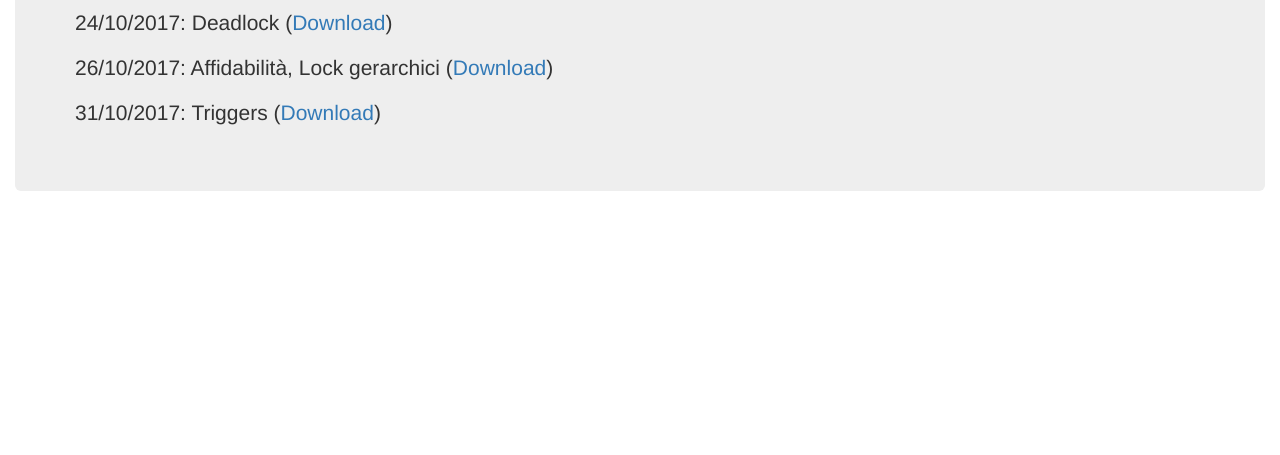
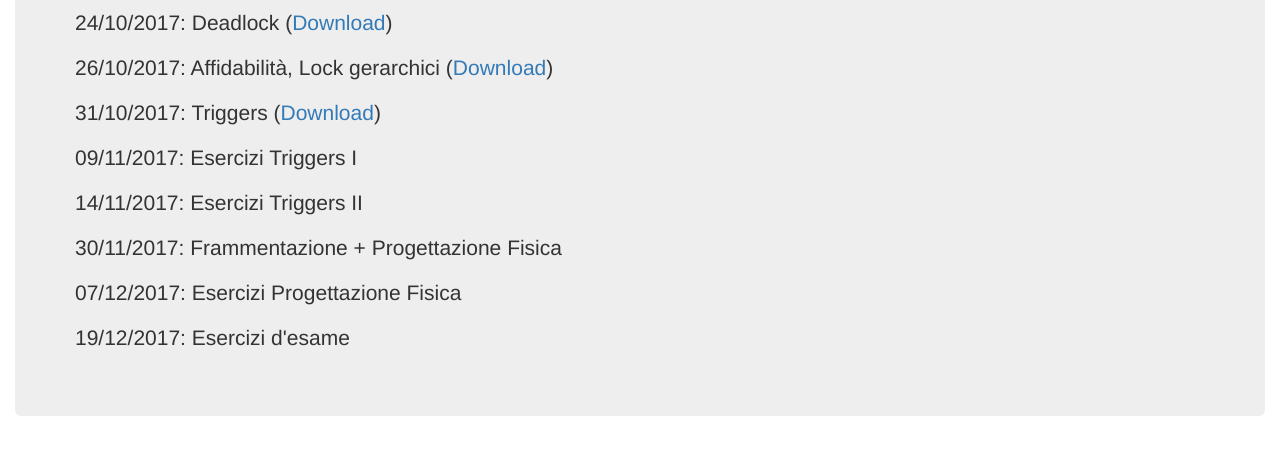
Before and after one commit to enricobacis/enricobacis.github.io, a plain HTML site: page bd2/index.html in a window 1280 px wide. Shown: the part 195-650 px from the top of the page. Drawn offline with nearby package versions, Linux system fonts and the light colour scheme.

Commit message:
add bd2 calendar

```diff
--- a/bd2/index.html
+++ b/bd2/index.html
@@ -41,6 +41,11 @@
     <p>24/10/2017: Deadlock (<a href="BD2-Exe1-2017.pdf">Download</a>)</p>
     <p>26/10/2017: Affidabilità, Lock gerarchici (<a href="BD2-Exe2-2017.pdf">Download</a>)</p>
     <p>31/10/2017: Triggers (<a href="BD2-Exe3-2017.pdf">Download</a>)</p>
+    <p>09/11/2017: Esercizi Triggers I <!--(<a href="BD2-Exe4-2017.pdf">Download</a>)--></p>
+    <p>14/11/2017: Esercizi Triggers II <!--(<a href="BD2-Exe5-2017.pdf">Download</a>)--></p>
+    <p>30/11/2017: Frammentazione + Progettazione Fisica <!--(<a href="BD2-Exe6-2017.pdf">Download</a>)--></p>
+    <p>07/12/2017: Esercizi Progettazione Fisica <!--(<a href="BD2-Exe7-2017.pdf">Download</a>)--></p>
+    <p>19/12/2017: Esercizi d'esame <!--(<a href="BD2-Exe8-2017.pdf">Download</a>)--></p>
   <div>
 </div>
 
```
